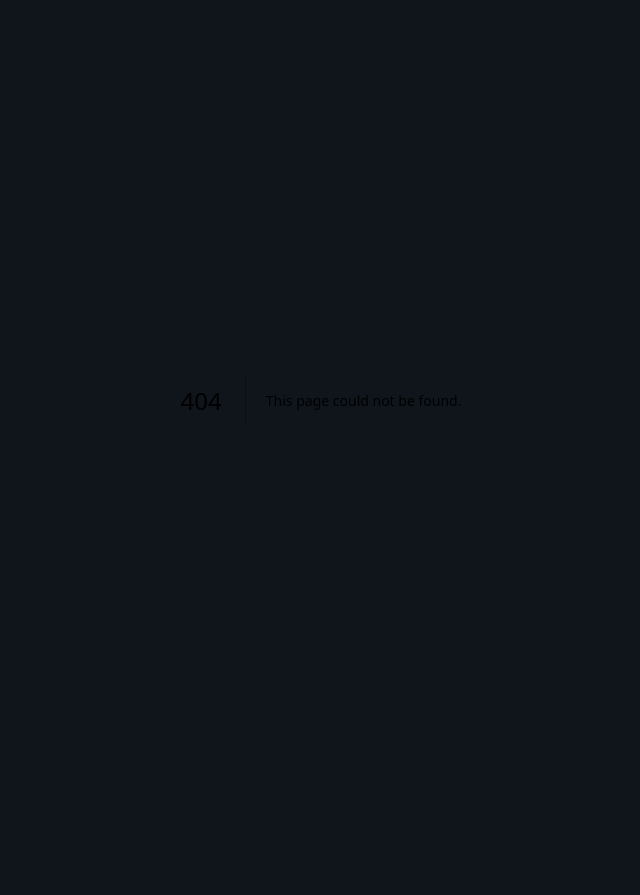
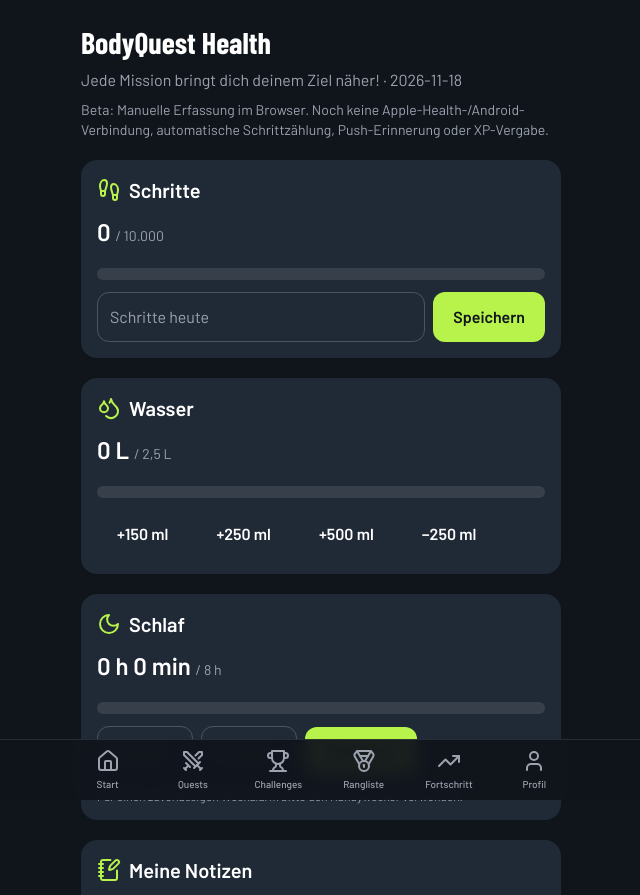
Before and after one commit to Bodyquest17/-Bodyquest, a Next.js app: page /Health in a window 1280 px wide. Before the commit this address had no page. Shown: the top 895 px of the page, without its empty margins (319-959 px from the left). Before the commit the page ends 800 px from the top, so only its background shows below. Built offline with nearby package versions, Linux system fonts and the light colour scheme; a web font is replaced by a local one.

Commit message:
Add files via upload

```diff
--- /dev/null
+++ b/app/(member)/Health/page.tsx
@@ -0,0 +1,160 @@
+"use client";
+
+import { useEffect, useState } from "react";
+import { Droplets, Footprints, Moon, NotebookPen, Save } from "lucide-react";
+
+type DayData = {
+  steps: number;
+  waterMl: number;
+  sleepMinutes: number;
+  note: string;
+};
+const EMPTY: DayData = { steps: 0, waterMl: 0, sleepMinutes: 0, note: "" };
+const STEPS_GOAL = 10000;
+const WATER_GOAL = 2500;
+const SLEEP_GOAL = 480;
+
+function localDate() {
+  const d = new Date();
+  return `${d.getFullYear()}-${String(d.getMonth() + 1).padStart(2, "0")}-${String(d.getDate()).padStart(2, "0")}`;
+}
+function percent(value: number, goal: number) {
+  return Math.min(100, Math.max(0, Math.round((value / goal) * 100)));
+}
+function ProgressBar({ value, goal, label }: { value: number; goal: number; label: string }) {
+  const pct = percent(value, goal);
+  return (
+    <div className="mt-2 h-3 overflow-hidden rounded-full bg-white/10"
+      role="progressbar" aria-label={label} aria-valuemin={0} aria-valuemax={100} aria-valuenow={pct}>
+      <div className="h-full rounded-full bg-accent transition-all duration-500" style={{ width: `${pct}%` }} />
+    </div>
+  );
+}
+
+export default function HealthPage() {
+  const [date, setDate] = useState("");
+  const [data, setData] = useState<DayData>(EMPTY);
+  const [stepsInput, setStepsInput] = useState("");
+  const [sleepHours, setSleepHours] = useState("");
+  const [sleepMins, setSleepMins] = useState("");
+  const [ready, setReady] = useState(false);
+  const [message, setMessage] = useState("");
+
+  useEffect(() => {
+    const day = localDate();
+    setDate(day);
+    try {
+      const stored = localStorage.getItem(`bodyquest-health:${day}`);
+      if (stored) {
+        const parsed = JSON.parse(stored) as Partial<DayData>;
+        setData({
+          steps: Math.max(0, Number(parsed.steps) || 0),
+          waterMl: Math.max(0, Number(parsed.waterMl) || 0),
+          sleepMinutes: Math.max(0, Number(parsed.sleepMinutes) || 0),
+          note: typeof parsed.note === "string" ? parsed.note : "",
+        });
+      }
+    } catch {
+      setMessage("Gespeicherte Daten konnten nicht geladen werden.");
+    }
+    setReady(true);
+  }, []);
+
+  function save(next: DayData) {
+    setData(next);
+    try {
+      localStorage.setItem(`bodyquest-health:${date}`, JSON.stringify(next));
+      setMessage("Auf diesem Gerät gespeichert.");
+    } catch {
+      setMessage("Speichern fehlgeschlagen. Bitte Browser-Speicher prüfen.");
+    }
+  }
+
+  function saveSteps() {
+    const n = Number(stepsInput);
+    if (!Number.isInteger(n) || n < 0 || n > 200000 || stepsInput.trim() === "") {
+      setMessage("Bitte eine gültige Schrittzahl von 0 bis 200.000 eingeben.");
+      return;
+    }
+    save({ ...data, steps: n });
+    setStepsInput("");
+  }
+
+  function saveSleep() {
+    const h = Number(sleepHours || "0");
+    const m = Number(sleepMins || "0");
+    if (!Number.isInteger(h) || !Number.isInteger(m) || h < 0 || h > 24 || m < 0 || m > 59 || h * 60 + m > 1440) {
+      setMessage("Bitte eine gültige Schlafdauer eingeben.");
+      return;
+    }
+    save({ ...data, sleepMinutes: h * 60 + m });
+  }
+
+  if (!ready) return <p className="text-muted">Health wird geladen...</p>;
+
+  return (
+    <main className="grid gap-5">
+      <header className="grid gap-2">
+        <h1 className="font-display text-3xl font-bold">BodyQuest Health</h1>
+        <p className="text-muted">Jede Mission bringt dich deinem Ziel näher! · {date}</p>
+        <p className="text-sm text-muted">
+          Beta: Manuelle Erfassung im Browser. Noch keine Apple-Health-/Android-Verbindung,
+          automatische Schrittzählung, Push-Erinnerung oder XP-Vergabe.
+        </p>
+      </header>
+      {message && <p role="status" className="text-sm text-accent">{message}</p>}
+
+      <section className="card grid gap-3">
+        <h2 className="flex items-center gap-2 text-xl font-semibold"><Footprints className="text-accent" /> Schritte</h2>
+        <p className="text-2xl font-bold">{data.steps.toLocaleString("de-DE")} <span className="text-sm font-normal text-muted">/ {STEPS_GOAL.toLocaleString("de-DE")}</span></p>
+        <ProgressBar value={data.steps} goal={STEPS_GOAL} label="Schrittziel" />
+        <div className="flex gap-2">
+          <input className="min-w-0 flex-1 rounded-xl border border-white/20 bg-transparent p-3"
+            aria-label="Heutige Schritte" type="number" min={0} max={200000} inputMode="numeric"
+            placeholder="Schritte heute" value={stepsInput} onChange={(e) => setStepsInput(e.target.value)} />
+          <button className="btn-primary" type="button" onClick={saveSteps}>Speichern</button>
+        </div>
+      </section>
+
+      <section className="card grid gap-3">
+        <h2 className="flex items-center gap-2 text-xl font-semibold"><Droplets className="text-accent" /> Wasser</h2>
+        <p className="text-2xl font-bold">{(data.waterMl / 1000).toLocaleString("de-DE")} L <span className="text-sm font-normal text-muted">/ {(WATER_GOAL / 1000).toLocaleString("de-DE")} L</span></p>
+        <ProgressBar value={data.waterMl} goal={WATER_GOAL} label="Trinkziel" />
+        <div className="flex flex-wrap gap-2">
+          {[150, 250, 500].map((ml) => (
+            <button key={ml} type="button" className="btn-ghost" onClick={() => save({ ...data, waterMl: data.waterMl + ml })}>+{ml} ml</button>
+          ))}
+          <button type="button" className="btn-ghost" disabled={data.waterMl === 0}
+            onClick={() => save({ ...data, waterMl: Math.max(0, data.waterMl - 250) })}>−250 ml</button>
+        </div>
+      </section>
+
+      <section className="card grid gap-3">
+        <h2 className="flex items-center gap-2 text-xl font-semibold"><Moon className="text-accent" /> Schlaf</h2>
+        <p className="text-2xl font-bold">{Math.floor(data.sleepMinutes / 60)} h {data.sleepMinutes % 60} min <span className="text-sm font-normal text-muted">/ 8 h</span></p>
+        <ProgressBar value={data.sleepMinutes} goal={SLEEP_GOAL} label="Schlafziel" />
+        <div className="flex flex-wrap items-center gap-2">
+          <input className="w-24 rounded-xl border border-white/20 bg-transparent p-3" aria-label="Stunden Schlaf"
+            type="number" min={0} max={24} placeholder="Stunden" value={sleepHours} onChange={(e) => setSleepHours(e.target.value)} />
+          <input className="w-24 rounded-xl border border-white/20 bg-transparent p-3" aria-label="Minuten Schlaf"
+            type="number" min={0} max={59} placeholder="Minuten" value={sleepMins} onChange={(e) => setSleepMins(e.target.value)} />
+          <button type="button" className="btn-primary" onClick={saveSleep}>Speichern</button>
+        </div>
+        <p className="text-xs text-muted">Für einen zuverlässigen Weckalarm bitte den Handywecker verwenden.</p>
+      </section>
+
+      <section className="card grid gap-3">
+        <h2 className="flex items-center gap-2 text-xl font-semibold"><NotebookPen className="text-accent" /> Meine Notizen</h2>
+        <textarea className="min-h-28 w-full rounded-xl border border-white/20 bg-transparent p-3"
+          aria-label="Tagesnotiz" maxLength={2000} placeholder="Wie lief dein Tag? Training, Ernährung, Motivation ..."
+          value={data.note} onChange={(e) => setData((old) => ({ ...old, note: e.target.value }))} />
+        <button className="btn-primary flex items-center justify-center gap-2" type="button"
+          onClick={() => save(data)}><Save size={18} /> Notiz speichern</button>
+      </section>
+      <p className="text-xs text-muted">
+        Datenschutz: Diese Beta speichert Daten nur im Browser dieses Geräts, nicht in Supabase.
+        Browserdaten löschen oder Gerät wechseln kann Einträge verlieren. Keine automatische Synchronisierung.
+      </p>
+    </main>
+  );
+}
```
